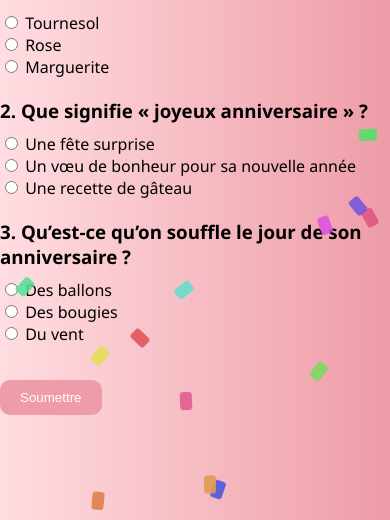
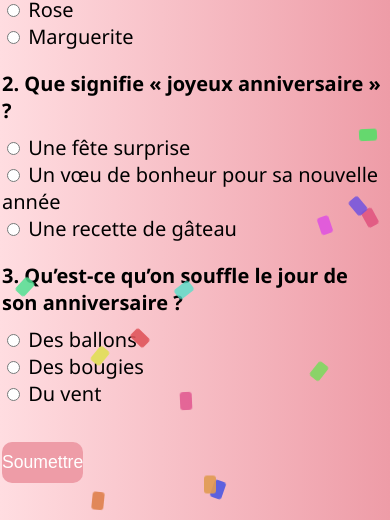
Before and after one commit to AMDKER/LidiaBirthday, a plain HTML site: page quiz.html in a window 390 px wide. Shown: the part 324-844 px from the top of the page. Drawn offline with Linux system fonts and the light colour scheme.

Commit message:
update responsive design

```diff
--- a/quiz.html
+++ b/quiz.html
@@ -3,6 +3,7 @@
 <html lang="fr">
 <head>
   <meta charset="UTF-8">
+  <meta name="viewport" content="width=device-width, initial-scale=1.0">
   <title>Petit Quiz 🎓</title>
   <link rel="stylesheet" href="style.css">
   <style>
@@ -15,27 +16,27 @@
   <script src="confetti.js" defer></script>
 <body>
   <div class="container quiz-container">
-    <h1>🎉 Petit Quiz Anniversaire pour <span class="lydia-shine">Lydia</span> 🎉</h1>
+    <h1 class="large-title">🎉 Petit Quiz Anniversaire pour <span class="lydia-shine">Lydia</span> 🎉</h1>
     <form id="quizForm">
-      <div class="question">
-        <h3>1. Quelle fleur est souvent offerte pour un anniversaire ?</h3>
-        <label><input type="radio" name="q1" value="0"> Tournesol</label><br>
-        <label><input type="radio" name="q1" value="1"> Rose</label><br>
-        <label><input type="radio" name="q1" value="0"> Marguerite</label>
+      <div class="question large-text">
+        <h3 class="large-text">1. Quelle fleur est souvent offerte pour un anniversaire ?</h3>
+        <label class="large-text"><input type="radio" name="q1" value="0"> Tournesol</label><br>
+        <label class="large-text"><input type="radio" name="q1" value="1"> Rose</label><br>
+        <label class="large-text"><input type="radio" name="q1" value="0"> Marguerite</label>
       </div>
-      <div class="question">
-        <h3>2. Que signifie « joyeux anniversaire » ?</h3>
-        <label><input type="radio" name="q2" value="0"> Une fête surprise</label><br>
-        <label><input type="radio" name="q2" value="1"> Un vœu de bonheur pour sa nouvelle année</label><br>
-        <label><input type="radio" name="q2" value="0"> Une recette de gâteau</label>
+      <div class="question large-text">
+        <h3 class="large-text">2. Que signifie « joyeux anniversaire » ?</h3>
+        <label class="large-text"><input type="radio" name="q2" value="0"> Une fête surprise</label><br>
+        <label class="large-text"><input type="radio" name="q2" value="1"> Un vœu de bonheur pour sa nouvelle année</label><br>
+        <label class="large-text"><input type="radio" name="q2" value="0"> Une recette de gâteau</label>
       </div>
-      <div class="question">
-        <h3>3. Qu’est-ce qu’on souffle le jour de son anniversaire ?</h3>
-        <label><input type="radio" name="q3" value="0"> Des ballons</label><br>
-        <label><input type="radio" name="q3" value="1"> Des bougies</label><br>
-        <label><input type="radio" name="q3" value="0"> Du vent</label>
+      <div class="question large-text">
+        <h3 class="large-text">3. Qu’est-ce qu’on souffle le jour de son anniversaire ?</h3>
+        <label class="large-text"><input type="radio" name="q3" value="0"> Des ballons</label><br>
+        <label class="large-text"><input type="radio" name="q3" value="1"> Des bougies</label><br>
+        <label class="large-text"><input type="radio" name="q3" value="0"> Du vent</label>
       </div>
-      <button type="submit" class="btn">Soumettre</button>
+      <button type="submit" class="btn large-btn">Soumettre</button>
     </form>
     <div id="result" style="display:none; margin-top:20px;"></div>
   </div>
--- a/style.css
+++ b/style.css
@@ -81,3 +81,56 @@ body {
     transform: translateY(110vh) rotate(360deg);
   }
 }
+
+/* Tailles agrandies pour le contenu principal */
+.large-gift {
+  font-size: 120px !important;
+}
+.large-message {
+  font-size: 1.35rem;
+}
+.large-title {
+  font-size: 2.2rem;
+}
+.large-text {
+  font-size: 1.25rem;
+}
+.large-italic {
+  margin-top: 24px;
+  font-style: italic;
+  font-size: 1.15rem;
+}
+.large-btn {
+  font-size: 1.15rem;
+}
+
+/* Responsive styles */
+@media (max-width: 600px) {
+  body {
+    padding: 0 2px;
+    font-size: 16px;
+    flex-direction: column;
+    align-items: flex-start;
+    justify-content: flex-start;
+  }
+  .container {
+    width: 100%;
+    padding: 10px 0;
+    text-align: center;
+  }
+  .message {
+    padding: 12px;
+    margin-top: 10px;
+    border-radius: 10px;
+    max-width: 98vw;
+  }
+  .btn {
+    padding: 10px 0;
+    font-size: 1.1rem;
+    max-width: 100%;
+    margin-top: 10px;
+  }
+  .gift-box {
+    font-size: 60px;
+  }
+}
```
Also changed, not shown: final.html (+5 -4 lines), index.html (+7 -7 lines), surprise.html (+2 -1 lines).
